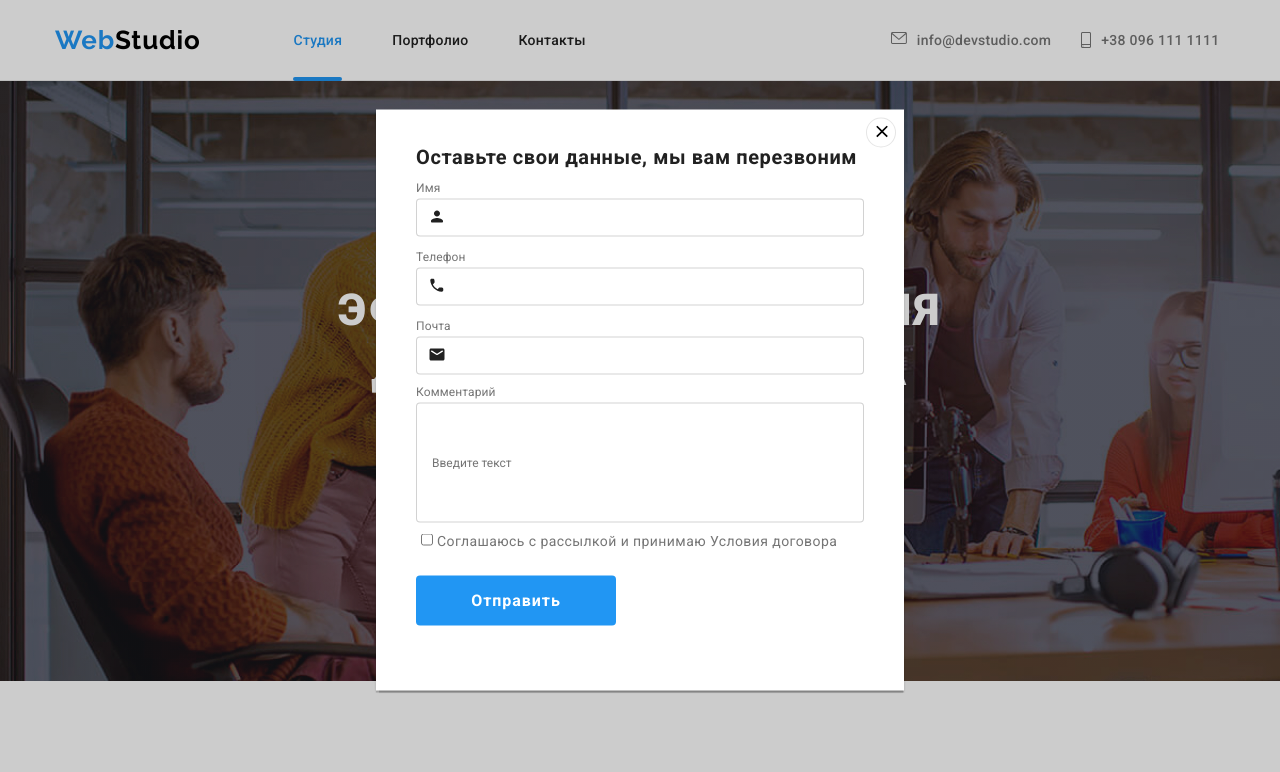
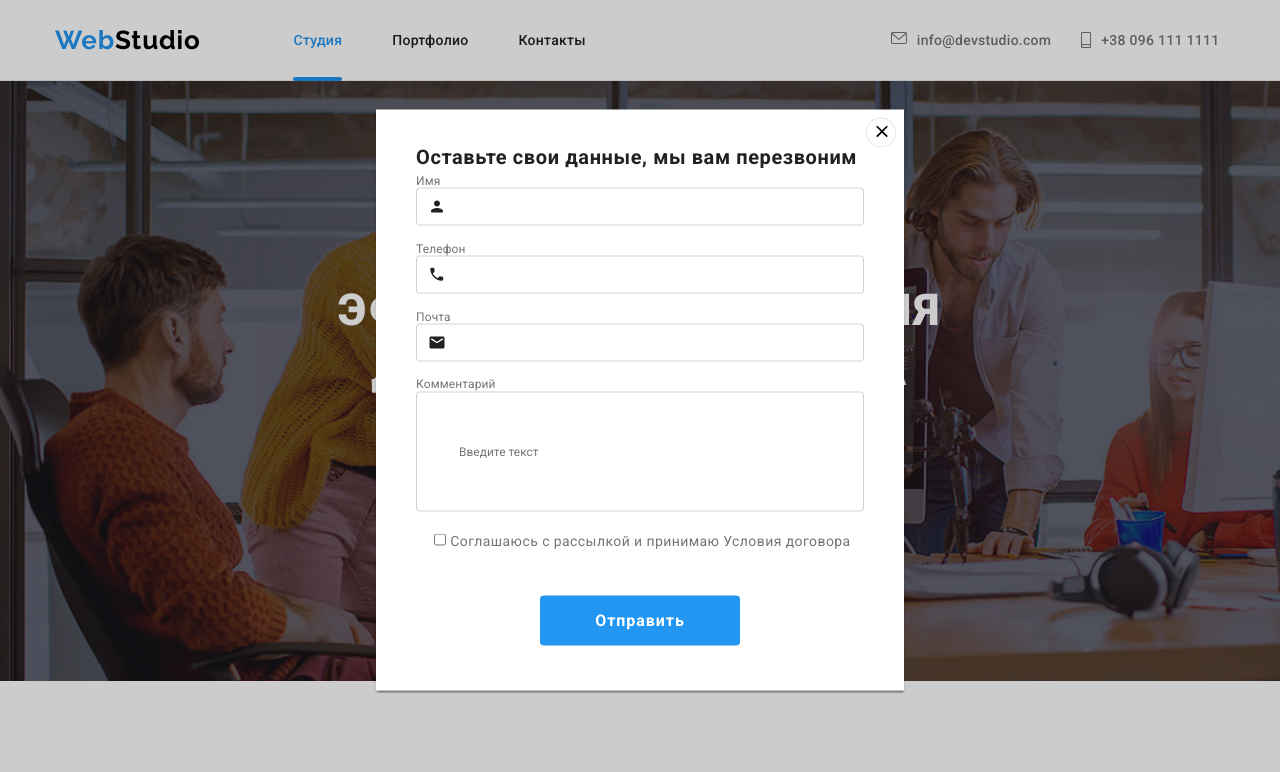
Before and after one commit to irynasmile/goit-markup-hw-06, a plain HTML site: page index.html in a window 1280 px wide. Both pictures are taken after a click on the button "Заказать услугу". Shown: the top 772 px of the page. Drawn offline with nearby package versions, Linux system fonts and the light colour scheme.

Commit message:
hw 6 3
hw 6 3

```diff
--- a/css/styles.css
+++ b/css/styles.css
@@ -736,13 +736,14 @@ li.projects-list-item {
   opacity: 70%;
 } */
 .close-button {
+  position: absolute;
   width: 30px;
   height: 30px;
   background: #ffffff;
   border: 1px solid rgba(0, 0, 0, 0.1);
   border-radius: 50%;
   cursor: pointer;
-  position: absolute;
+
   top: 8px;
   right: 8px;
   padding: 4px;
@@ -767,70 +768,73 @@ li.projects-list-item {
 .inputs {
   width: 448px;
   height: 342px;
+  display: block;
+  box-sizing: border-box;
+}
+.form-label {
+  position: relative;
+  display: block;
+}
+.form-input {
+  width: 100%;
+  margin-top: 20px;
+  padding-left: 42px;
+  border: 1px solid rgba(33, 33, 33, 0.2);
+  box-sizing: border-box;
+  border-radius: 4px;
+  height: 38px;
+}
+.form-label + .form-label {
+  margin-top: 10px;
 }
 .form-text {
+  position: absolute;
   display: inline-block;
-  margin-bottom: 4px;
+
+  /* margin-bottom: 4px; */
   font-size: 12px;
   line-height: 1.166;
-  left: 0px;
+  left: 0;
+  top: 10%;
   font-style: normal;
   font-weight: normal;
   /* background-color: yellow; */
   letter-spacing: 0.01em;
   color: #757575;
 }
-.form-text:hover ~ .icon-person,
-.form-text:focus ~ .icon-person {
-  color: var(--accent-color);
-  border-color: var(--accent-color);
+/* .form-label:focus-within .icon-person {
+  fill: var(--accent-color);
+} */
+.form-input:hover ~ .icon-person,
+.form-input:focus ~ .icon-person {
   fill: var(--accent-color);
 }
-.form-label:hover .icon-person,
-.form-label:focus .icon-person {
-  fill: var(--accent-color);
+.form-input:hover ~ .form-text,
+.form-input:focus ~ .form-text {
+  color: var(--accent-color);
 }
-.form-label:hover .form-text,
-.form-label:focus .form-text {
-  color: var(--accent-color);
-  border-color: var(--accent-color);
-  /* fill: var(--accent-color); */
-}
-/* .icon-person:hover,
-.icon-person:focus {
-  fill: green;
-}*/
 .form-input:hover,
 .form-input:focus {
   border-color: var(--accent-color);
+  outline-color: var(--accent-color);
 }
-.form-input {
-  padding: 15px;
-  /* position: relative; */
-  border: 1px solid rgba(33, 33, 33, 0.2);
-  box-sizing: border-box;
-  border-radius: 4px;
-  width: 448px;
-  height: 38px;
-}
-.form-input + .form-input {
-  margin-top: 45px;
-}
-.form-label {
-  position: relative;
-  display: block;
-  margin-top: 10px;
-}
+/* .form-input:hover,
+.form-input:focus {
+  border: 1px solid var(--accent-color);
+} */
+
 .icon-person {
   position: absolute;
   display: inline-block;
-  top: 50%;
+  top: 35%;
   left: 12px;
-  /* padding: 12px; */
+  /* top: 50%;
+  left: 50%;*/
+  transform: translateY(50%);
   fill: #212121;
 }
 .form-label.comment {
-  width: 448px;
+  width: 100%;
   height: 138px;
   border-radius: 4px;
   font-size: 12px;
@@ -839,9 +843,20 @@ li.projects-list-item {
 
   color: rgba(117, 117, 117, 0.5);
 }
+.form-text.comment {
+  top: 3%;
+}
 .form-input.comment {
   height: 120px;
   color: rgba(117, 117, 117, 0.5);
+}
+.checkbox-field {
+  display: flex;
+  flex-direction: column;
+  margin-top: 20px;
+  text-align: top;
+  display: flex;
+  align-items: center;
 }
 .checkbox-form-input {
   width: 12px;
@@ -858,7 +873,7 @@ li.projects-list-item {
   color: #757575;
 }
 .form-label + .main-button {
-  margin: auto;
+  margin-top: 20px;
 }
 .checkbox-agree {
   font-size: 14px;
--- a/index.html
+++ b/index.html
@@ -346,25 +346,29 @@
     <svg class="icon-close" width="19px" height="19px"><use href="./images-svg/symbol.svg#icon-close-black"></use></svg></button>
 <b class="modal-text">Оставьте свои данные, мы вам перезвоним</b>
     <form class="inputs" action="">
-        <label class="form-label"><span class="form-text">Имя</span>
+        <label class="form-label">
     <input class="form-input" type="text" name="name" />
+    <span class="form-text">Имя</span>
     <svg class="icon-person" width="18px" height="18px">
         <use href="./images-svg/sprite.svg#icon-person"></use>
     </svg></label>
 
-<label class="form-label"><span class="form-text">Телефон</span>
-    <input class="form-input"  type="tel" name="telephone" />
+<label class="form-label">
+    <input class="form-input" type="tel" name="telephone" />
+    <span class="form-text">Телефон</span>
     <svg class="icon-person" width="18px" height="18px">
         <use href="./images-svg/sprite.svg#icon-phone"></use>
 </svg></label>
 
- <label class="form-label"><span class="form-text">Почта</span><input class="form-input" type="email" name="mail" />
+ <label class="form-label"><input class="form-input" type="email" name="mail" />
+    <span class="form-text">Почта</span>
     <svg class="icon-person" width="18px" height="18px">
         <use href="./images-svg/sprite.svg#icon-email"></use>
  </svg></label>
 
- <label class="form-label comment"><span class="form-text">Комментарий</span>
+ <label class="form-label comment">
     <input class="form-input comment" type="" name="" placeholder="Введите текст" />
+    <span class="form-text comment">Комментарий</span>
  </label>
 </form>
 
```
